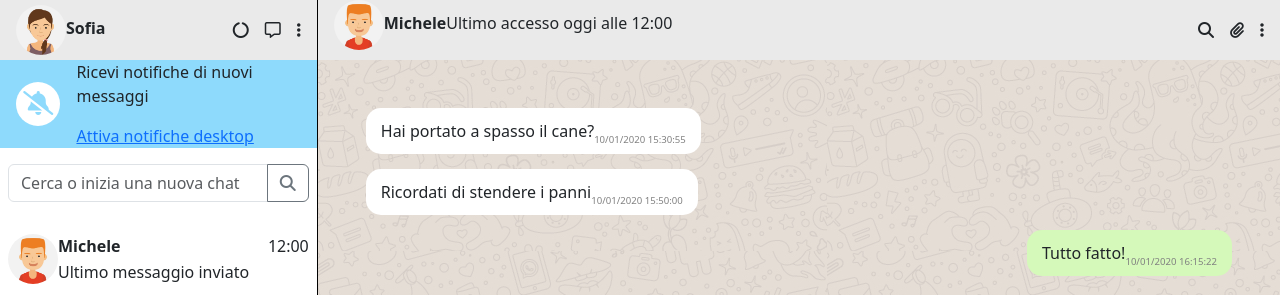
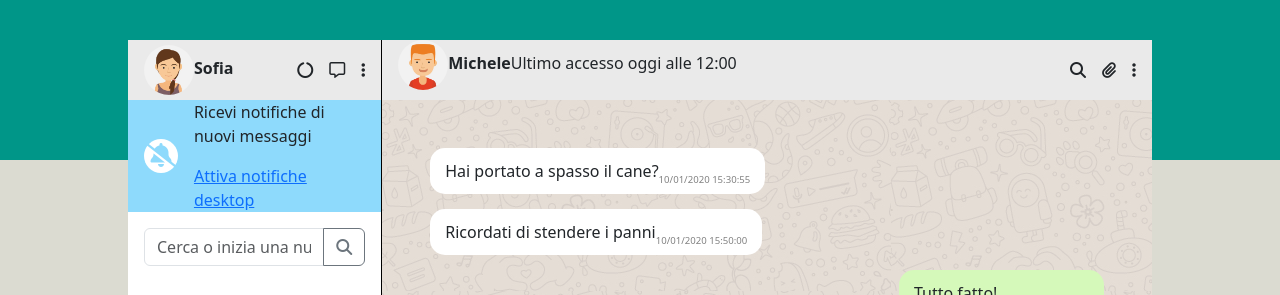
Before and after one commit to AlessioGuglielmino/vue-boolzapp, a plain HTML site: page index.html in a window 1280 px wide. Shown: the top 295 px of the page. Drawn offline with nearby package versions, Linux system fonts and the light colour scheme.

Commit message:
FIX-GRADIENT

```diff
--- a/index.html
+++ b/index.html
@@ -35,7 +35,7 @@
       <!-- HEADER -->
 
       <!-- MAIN -->
-
+      <div class="wrapper">
         <main class="d-flex">
           <!-- BARRA SUPERIORE WHAYSAPP -->
           <div class="header"></div>
@@ -70,7 +70,7 @@
             </div>
             <div>
               <!-- BARRA DI RICERCA CONTATI -->
-            <div class="input-group px-2 my-3">
+              <div class="input-group p-3 serch-contacts">
                 <input
                   type="text"
                   class="form-control"
@@ -159,5 +159,6 @@
           </section>
         </main>
       </div>
+    </div>
   </body>
 </html>
--- a/style.css
+++ b/style.css
@@ -2,9 +2,17 @@
   height: 100px;
   background-color: #009688;
 }
+.wrapper {
+  height: 100vh;
+  display: flex;
+  justify-content: center;
+  align-items: center;
+  background-image: linear-gradient(#009688 20vh, #dbdbd1 20vh);
+}
 
 main {
-  position: relative;
+  height: 90vh;
+  width: 80%;
 }
 
 .top-left {
@@ -58,6 +66,10 @@ main {
 .contacts-list {
   overflow-y: auto;
   height: 500px;
+  background-color: #ffffff;
+}
+.serch-contacts {
+  background-color: #ffffff;
 }
 
 section {
```
Lines whose indentation alone changed are shown as unchanged.
